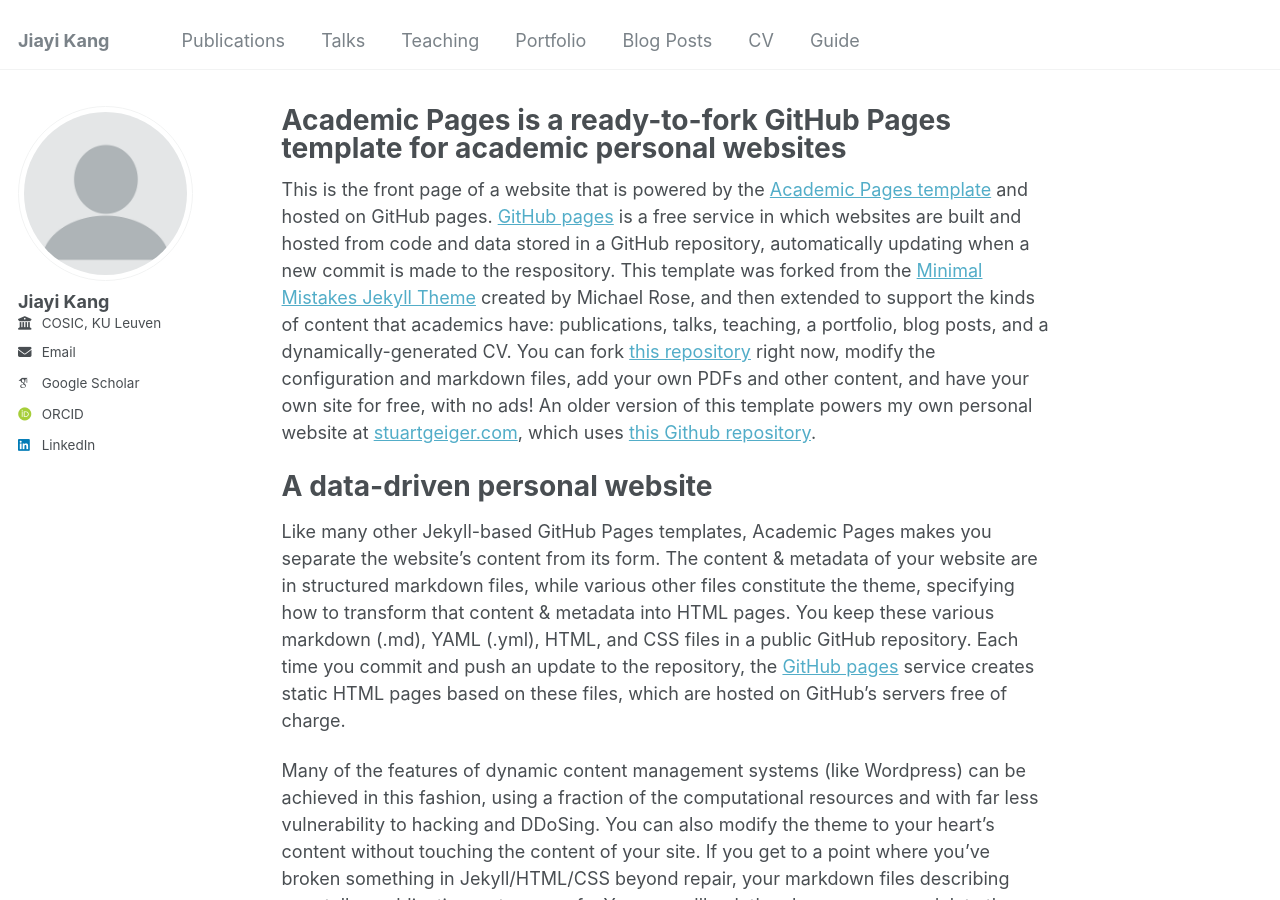
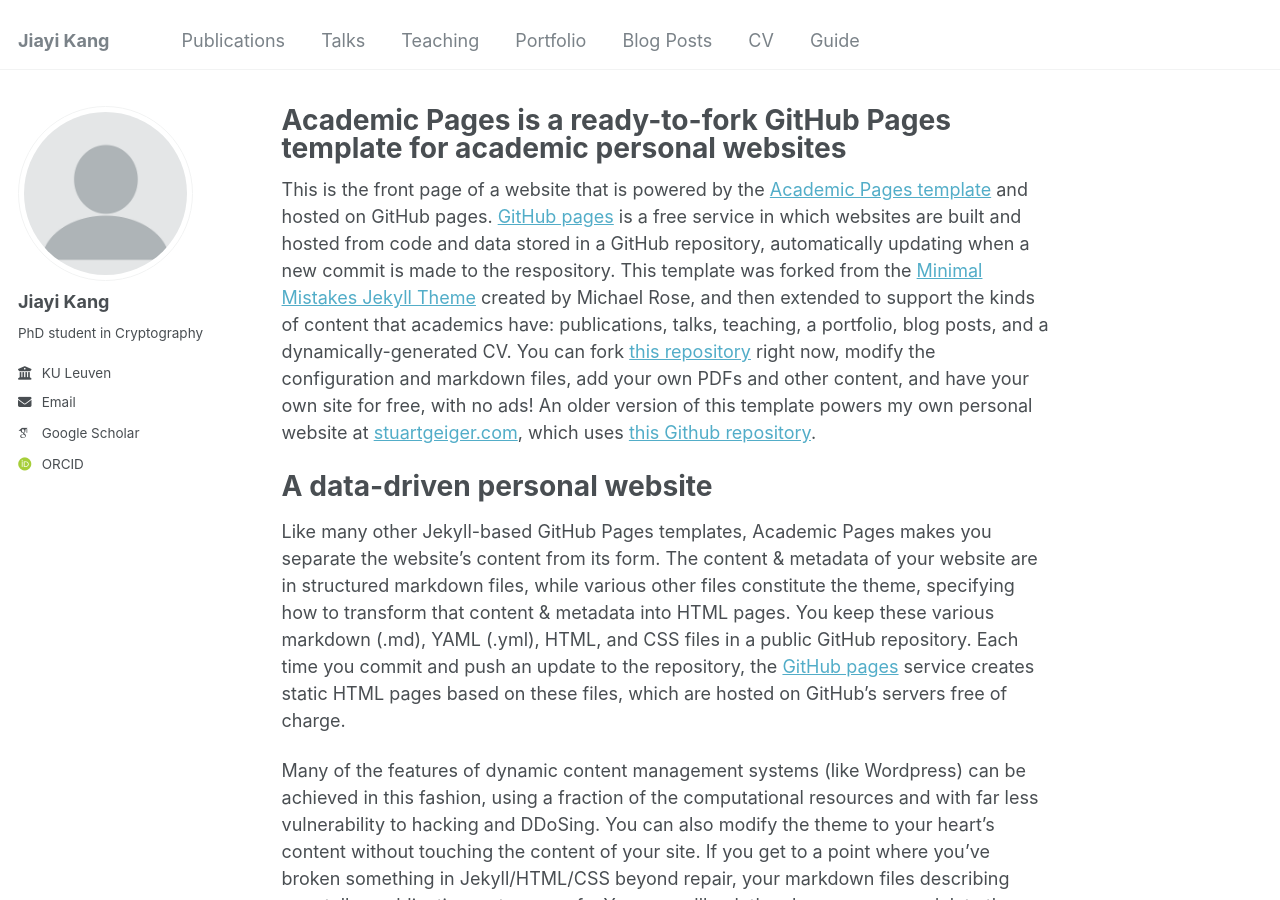
Before and after one commit to jiayikang2/jiayikang2.github.io, a Jekyll site: the page built from _pages/about.md, in a window 1280 px wide and 900 px high. Built offline with Jekyll 4.4.1, drawn with Linux system fonts in a browser that asks for light colours; some web fonts are replaced.

Commit message:
updated sidebar

```diff
--- a/_config.yml
+++ b/_config.yml
@@ -24,9 +24,9 @@ author:
   avatar           : "profile.png"
   name             : "Jiayi Kang"
   pronouns         : # example: "she/her"
-  bio              : # "Short biography for the left-hand sidebar"
+  bio              :  "PhD student in Cryptography"
   location         : # "Earth"
-  employer         : "COSIC, KU Leuven"
+  employer         : "KU Leuven"
   uri              : # URL
   email            : "jiayi.kang@kuleuven.be"
 
@@ -57,7 +57,7 @@ author:
   keybase          : # Username
   instagram        : # Username
   lastfm           : # Username
-  linkedin         : "https://www.linkedin.com/in/jiayi-kang-018ab7185/"
+  linkedin         : #"https://www.linkedin.com/in/jiayi-kang-018ab7185/"
   mastodon         : # URL
   medium           : # URL
   pinterest        : # Username
```
